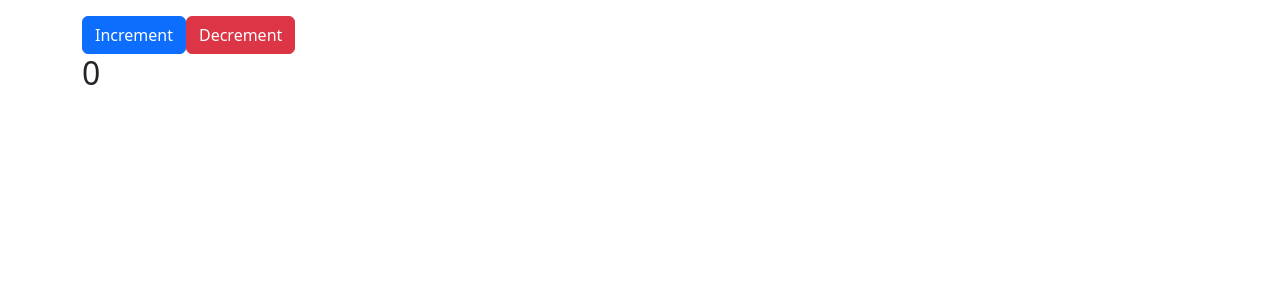
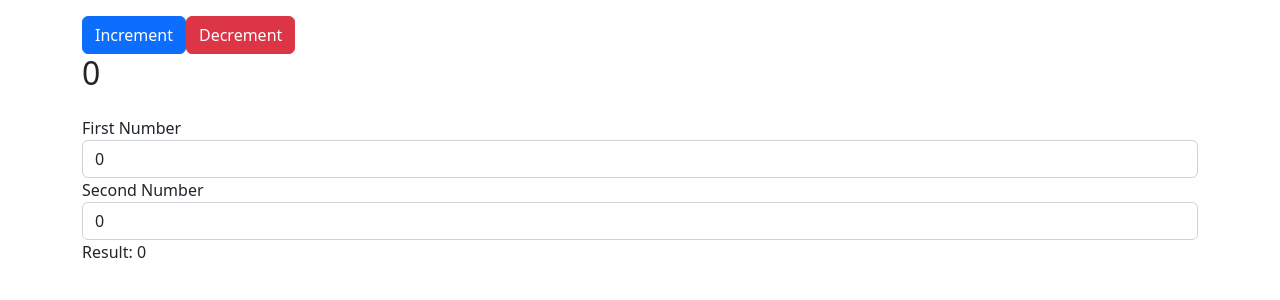
Before and after one commit to SaeedHabibi23/vue-cli, a Vue app: page / in a window 1280 px wide. Shown: the top 300 px of the page. Built offline with nearby package versions, Linux system fonts and the light colour scheme.

Commit message:
Sum Function Worked

```diff
--- a/src/App.vue
+++ b/src/App.vue
@@ -10,6 +10,19 @@
             </div>
           </div>
         </div>
+        <div class="mt-3">
+          <div class="form-group">
+             <label for=""> First Number </label>
+            <input type="number" v-model="firstNumber" class="form-control">
+
+            <label for=""> Second Number </label>
+            <input type="number" v-model="secondNumber" class="form-control">
+
+
+
+          </div>
+        <p>Result: {{ sum }}</p>
+        </div>
       </div>
     </div>
 </template>
@@ -20,7 +33,9 @@ export default {
   name: "App",
   data() {
     return {
-      count: 0
+      count: 0,
+       firstNumber: 0,
+    secondNumber: 0
     }
   },
   methods:{
@@ -29,6 +44,12 @@ export default {
     }
     , decrement(){
       this.count--;
+    },
+
+  },
+   computed: {
+    sum: function() {
+      return parseInt(this.firstNumber) + parseInt(this.secondNumber);
     }
   }
 
```
